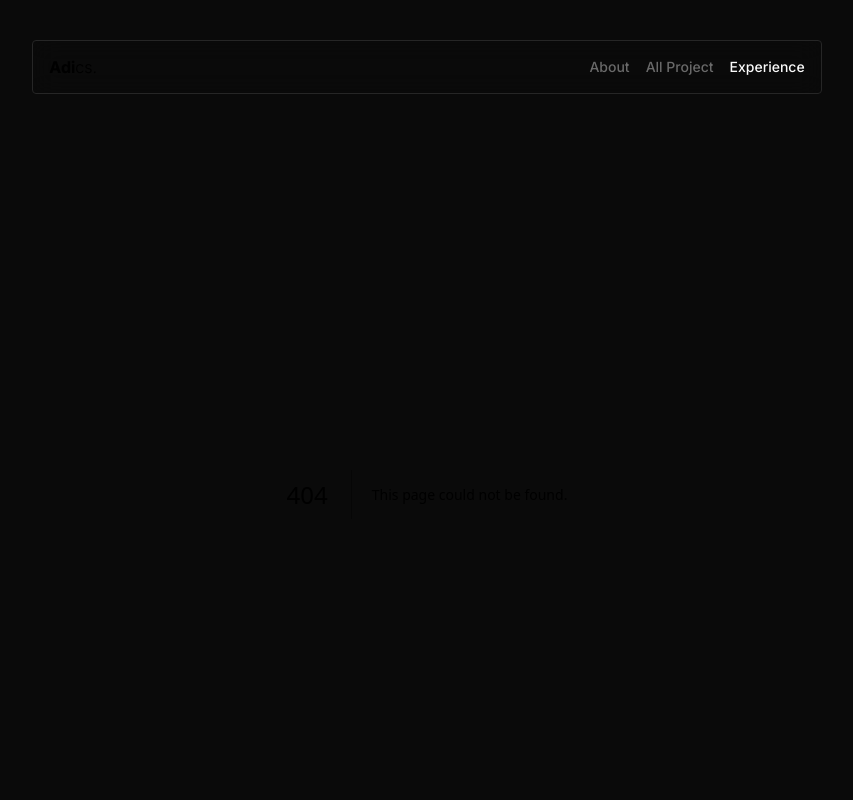
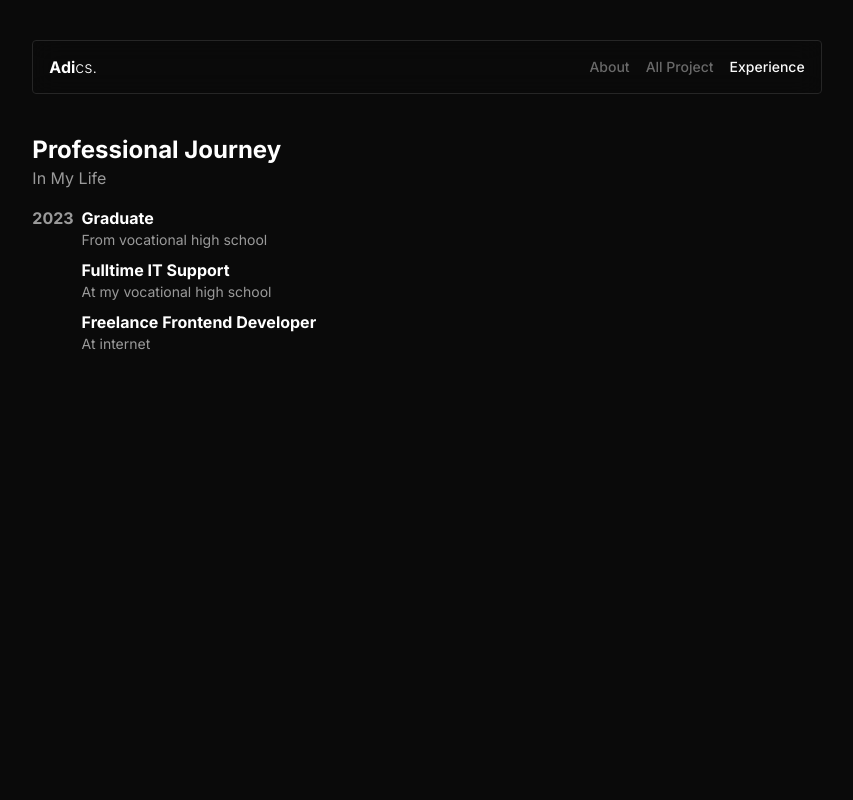
Before and after one commit to AdiCahyaSaputra/personal-website, a Next.js app: page /experience in a window 1280 px wide. Before the commit this address had no page. Shown: the top 800 px of the page, without its empty margins (213-1066 px from the left). Built offline with nearby package versions, Linux system fonts and the light colour scheme.

Commit message:
feat: experience

```diff
--- /dev/null
+++ b/app/experience/page.tsx
@@ -0,0 +1,45 @@
+import { Metadata } from "next";
+import React from "react";
+
+export const metadata: Metadata = {
+  title: "Experience",
+};
+
+const ExperiencePage = () => {
+  return (
+    <main className="mt-10 min-h-screen">
+      <h1 className="text-lg lg:text-2xl font-bold">Professional Journey</h1>
+      <p className="text-foreground/60">In My Life</p>
+
+      <ul className="mt-4 space-y-2">
+        <li className="flex items-start space-x-2 relative">
+          <p className="sticky top-20 font-bold text-foreground/60 self-start">
+            2023
+          </p>
+          <ul className="space-y-2">
+            <li>
+              <h2 className="font-bold">Graduate</h2>
+              <p className="text-sm text-foreground/60">
+                From vocational high school
+              </p>
+            </li>
+
+            <li>
+              <h2 className="font-bold">Fulltime IT Support</h2>
+              <p className="text-sm text-foreground/60">
+                At my vocational high school
+              </p>
+            </li>
+
+            <li>
+              <h2 className="font-bold">Freelance Frontend Developer</h2>
+              <p className="text-sm text-foreground/60">At internet</p>
+            </li>
+          </ul>
+        </li>
+      </ul>
+    </main>
+  );
+};
+
+export default ExperiencePage;
```
